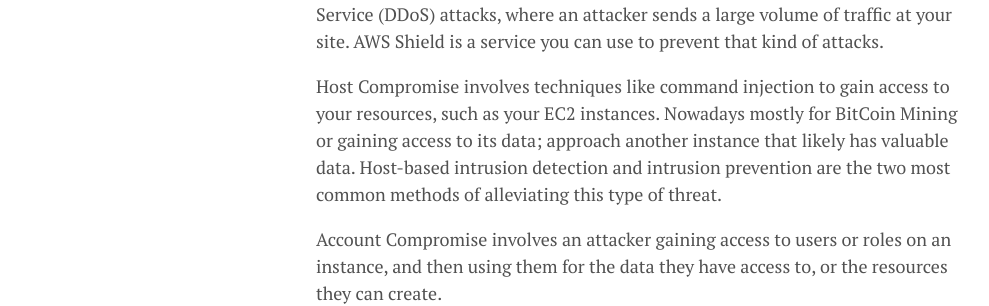
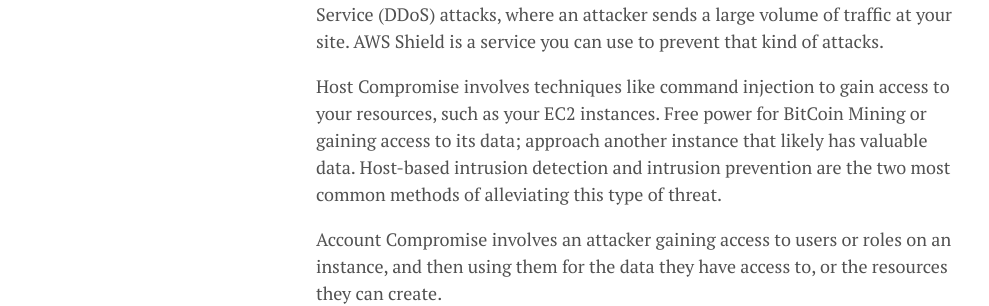
Before and after one commit to lgeurts/lgeurts.github.io, a Jekyll site: the page built from _posts/2021-11-02-activity-aware-ids-for-aws.md, in a window 1280 px wide and 900 px high, scrolled down 1185 px. Shown: the part 186-492 px from the top of the window, without its empty margins (0-989 px from the left). Built offline with Jekyll 4.4.1, drawn with Linux system fonts in a browser that asks for light colours; nearby versions of some CDN libraries; comment, search, counter and statistics services are not loaded.

Commit message:
Update 2021-11-02-activity-aware-ids-for-aws.md

```diff
--- a/_posts/2021-11-02-activity-aware-ids-for-aws.md
+++ b/_posts/2021-11-02-activity-aware-ids-for-aws.md
@@ -32,7 +32,7 @@ The 3 major types of security incidents in AWS:
 
 Infrastructure Impact includes external attacks on the underlying infrastructure of your application. This type of attacks largely consists of Distributed Denial of Service (DDoS) attacks, where an attacker sends a large volume of traffic at your site. AWS Shield is a service you can use to prevent that kind of attacks.
 
-Host Compromise involves techniques like command injection to gain access to your resources, such as your EC2 instances. Nowadays mostly for BitCoin Mining or gaining access to its data; approach another instance that likely has valuable data. Host-based intrusion detection and intrusion prevention are the two most common methods of alleviating this type of threat.
+Host Compromise involves techniques like command injection to gain access to your resources, such as your EC2 instances. Free power for BitCoin Mining or gaining access to its data; approach another instance that likely has valuable data. Host-based intrusion detection and intrusion prevention are the two most common methods of alleviating this type of threat.
 
 Account Compromise involves an attacker gaining access to users or roles on an instance, and then using them for the data they have access to, or the resources they can create.
 <br>There are not many solutions that fill the gap. Activity Aware IDS for AWS does.
```
